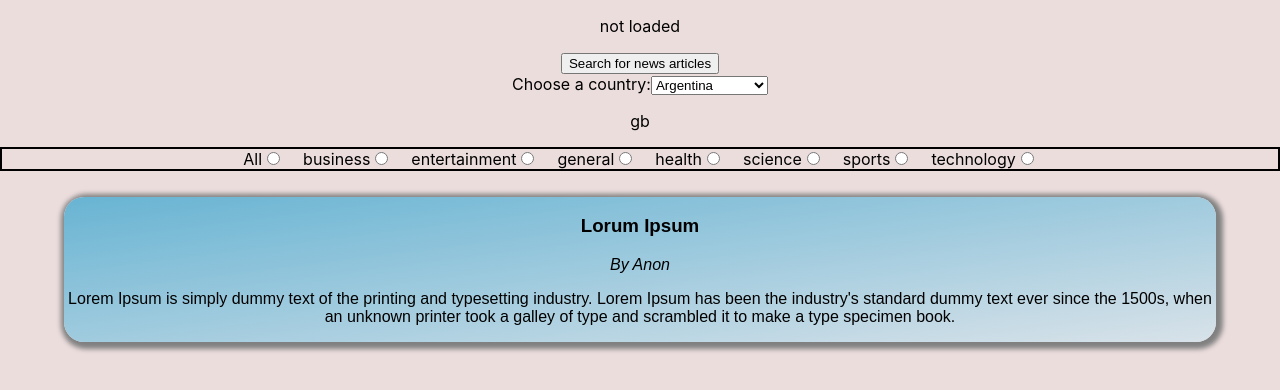
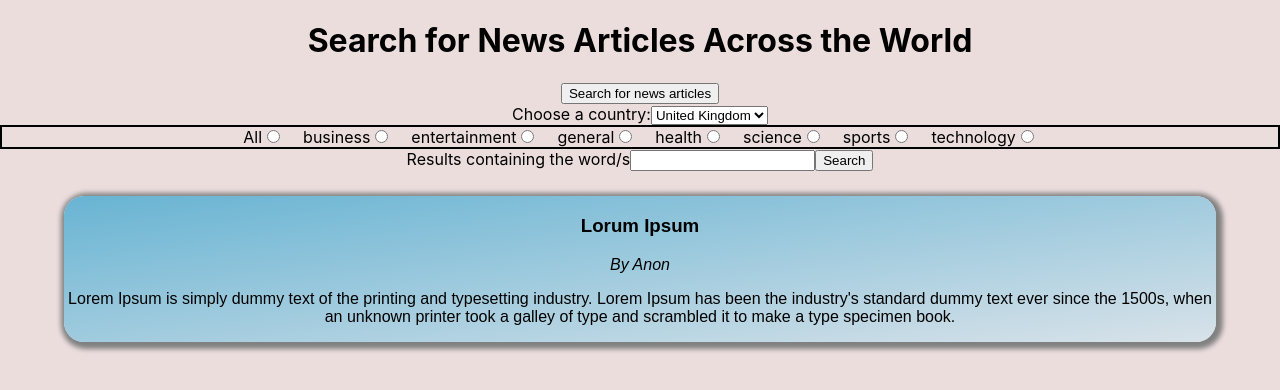
Before and after one commit to alexandermagee/NewsAPI-Project, a React (Create React App) app: page / in a window 1280 px wide. Shown: the top 390 px of the page. Built offline with nearby package versions, Linux system fonts and the light colour scheme.

Commit message:
addition of the keyword search feature where users will search all news articles containing a chosen word or phrase

```diff
--- a/src/AppContainer.js
+++ b/src/AppContainer.js
@@ -2,6 +2,7 @@ import React from 'react';
 import {CountrySelector} from './CountrySelector';
 import {DisplayResults} from './DisplayResults';
 import {CategorySelector} from './CategorySelector';
+import {KeywordSearch} from './KeywordSearch';
 
 const apikey = "apiKey=60b5ca9165374ce1987da329db6a4e4c";
 
@@ -13,11 +14,13 @@ export class AppContainer extends React.Component {
         super(props);
         this.state = {
             countries: [],
-            activeCountry: "",
+            activeCountry: "United Kingdom",
             activeCountryCode: "gb",
             topResults : [],
             activeCategory : "",
-            loadedStatus: "not loaded"
+            loadedStatus: "not loaded",
+            userSearchEncoded : "",
+            userSearch: ""
         }
     }
 
@@ -43,19 +46,24 @@ export class AppContainer extends React.Component {
         this.setState({
             activeCategory : selectedCategory
         })
+    }
 
-        console.log(this.state.activeCategory);
+    updateUserSearch = (newSearch,newSearchEncoded) => {
+        this.setState({
+            userSearch: newSearch,
+            userSearchEncoded: newSearchEncoded
+        })
+        console.log(newSearch,newSearchEncoded)
     }
 
     getData = () => {
-        /*const topNewsUrl= ('http://newsapi.org/v2/top-headlines?' +
-        'country=gb&category=sports&' +
-        apikey); */
         const searchTopNews = (`http://newsapi.org/v2/top-headlines?country=${this.state.activeCountryCode}&category=${this.state.activeCategory}&${apikey}`)
          /*const allNewsUrl= ('http://newsapi.org/v2/everything?' +
         'country=gb&' +
         apikey); */
-        fetch(searchTopNews).then(response => {
+        const searchAllNews = (`http://newsapi.org/v2/everything?q=${this.state.userSearchEncoded}&${apikey}`);
+        fetch(searchTopNews)
+        .then(response => {
             return response.json();
         }).then(result => {
             let rawData = result.articles;
@@ -90,7 +98,7 @@ export class AppContainer extends React.Component {
     render(){
         return (
         <div>
-        <p>{this.state.loadedStatus}</p>
+        <h1>Search for News Articles Across the World</h1>
 
         <CountrySelector
         getData={this.getData}
@@ -106,11 +114,21 @@ export class AppContainer extends React.Component {
         chooseActiveCategory={this.chooseActiveCategory}
         />
 
+        <KeywordSearch
+        userSearch={this.state.userSearch}
+        updateUserSearch={this.updateUserSearch}
+        />
+
+        {(this.state.loadedStatus === "loaded") ?
+            (<h4>{this.state.activeCategory} Results in {this.state.activeCountry}</h4>) :
+         (<span></span>) }
 
         <DisplayResults
         topResults={this.state.topResults}
         loadedStatus={this.state.loadedStatus}
+        userSearch={this.state.userSearch}
         />
+
         </div>
         );
     }
--- a/src/CountrySelector.js
+++ b/src/CountrySelector.js
@@ -28,7 +28,6 @@ export class CountrySelector extends React.Component {
             <select id="countries" onChange={this.handleChange} >
                 {this.props.countries}
             </select>
-            <p>{this.props.activeCountryCode}</p>
             </div>
         )
     }
--- a/src/EndpointParameterInfo.js
+++ b/src/EndpointParameterInfo.js
@@ -126,7 +126,11 @@ Venuzuela:
 get list () {
     return (
         Object.keys(this.countries).map((country,i) => {
-           return <option value={country} key={i} >{country}</option>
+            return(
+            (country === "United Kingdom") ?
+            <option value={country} key={i} selected="selected" >{country}</option> :
+            <option value={country} key={i}>{country}</option>
+            )
         }
     )
     )
--- /dev/null
+++ b/src/KeywordSearch.js
@@ -0,0 +1,20 @@
+import React from 'react';
+
+export class KeywordSearch extends React.Component {
+
+    handleChange = e => {
+        let userInput = e.target.value;
+        let userInputEncoded = encodeURIComponent(e.target.value);
+        this.props.updateUserSearch(userInput,userInputEncoded);
+    }
+
+    render(){
+        return(
+            <div>
+            <label for="keywordSearch">Results containing the word/s</label>
+            <input type="text" name="keywordSearch" onChange={this.handleChange} value={this.props.userSearch} />
+            <button>Search</button>
+            </div>
+        )
+    }
+}
```
